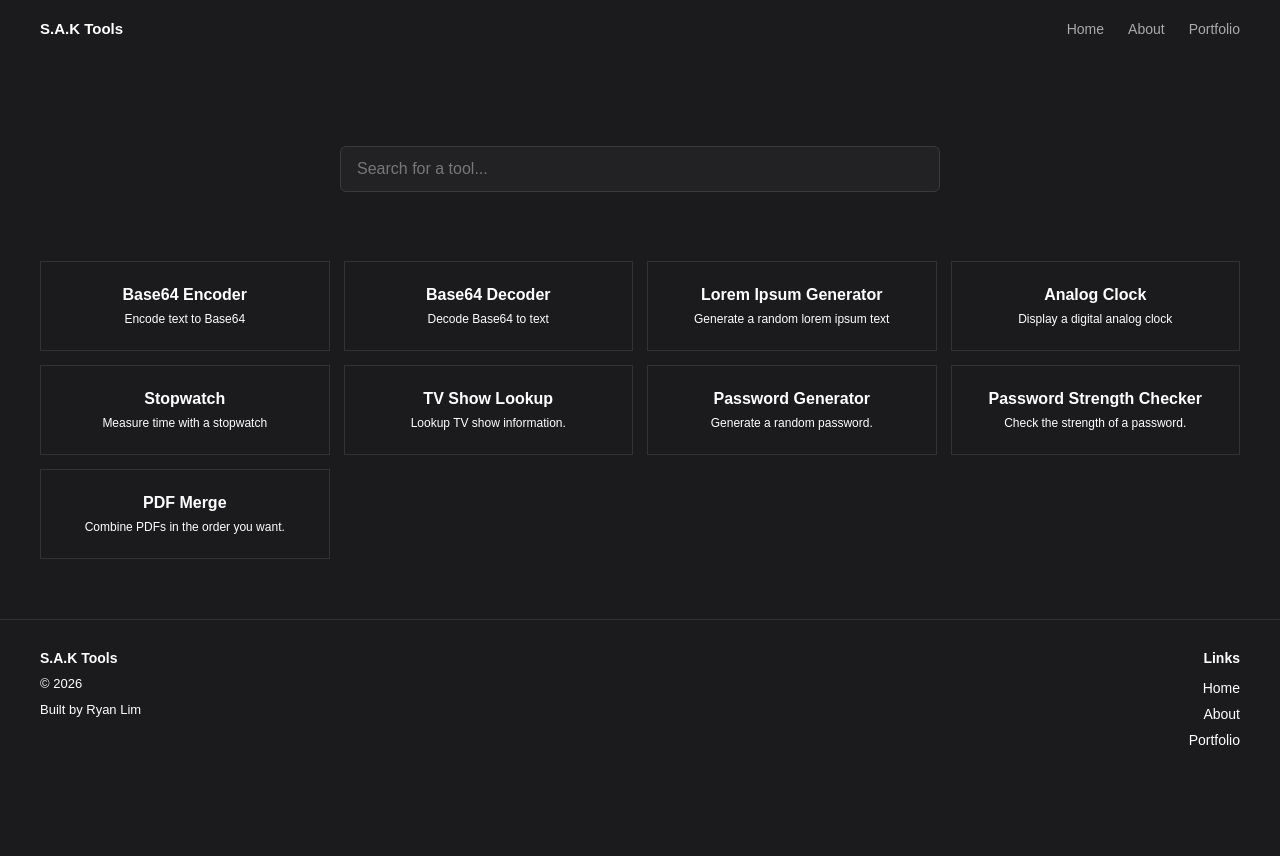
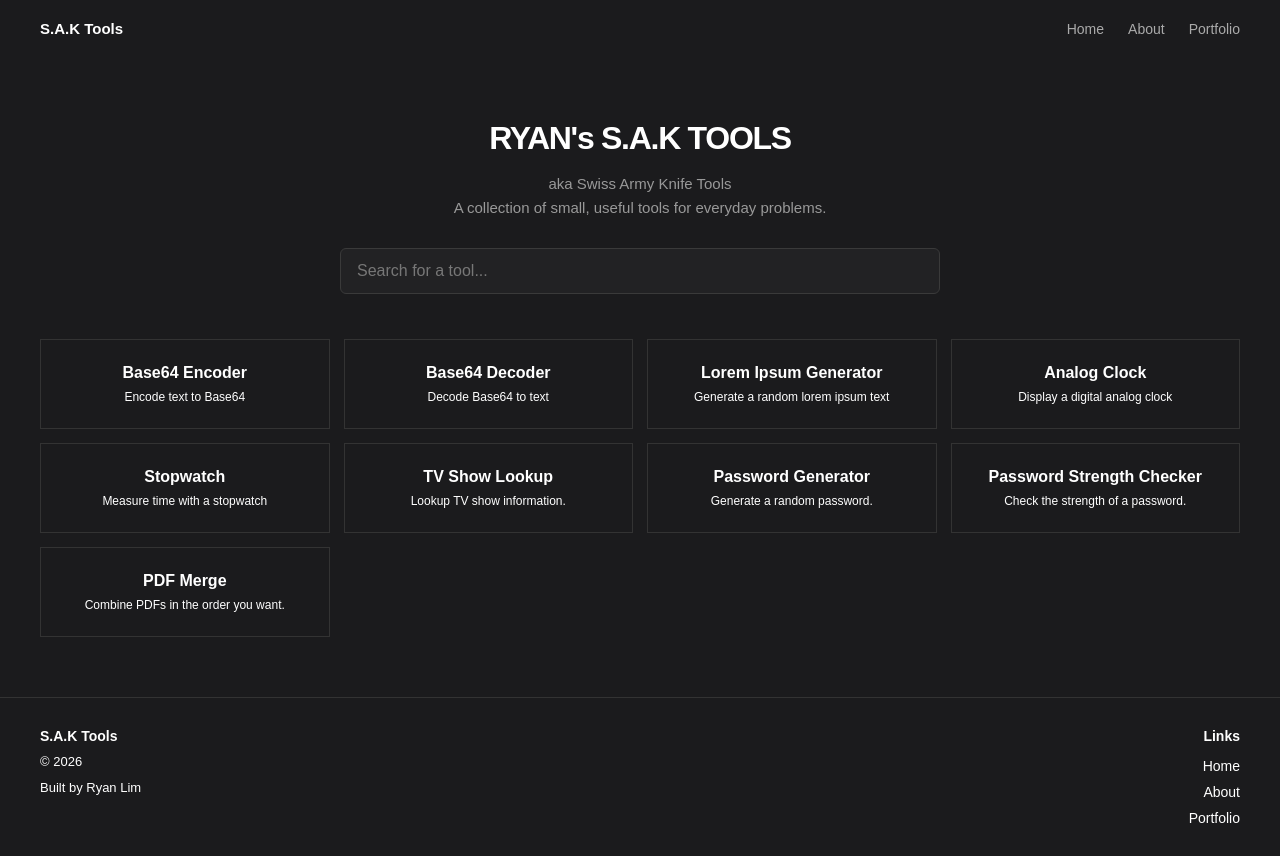
Before and after one commit to Ryan156/portfolio-tools, a React (Vite) app: page / in a window 1280 px wide. Before the commit the page ends 800 px from the top, so only its background shows below. Built offline with nearby package versions, Linux system fonts and the light colour scheme; no server answers.

Commit message:
fix: home layout daisyUI conflict

```diff
--- a/src/App.css
+++ b/src/App.css
@@ -74,26 +74,26 @@
   color: #fff;
 }
 
-.hero {
+.home-hero {
   text-align: center;
   padding: 65px 20px 45px;
 }
 
-.hero h1 {
+.home-hero h1 {
   margin: 0;
   font-size: clamp(32px, 5vw, 52px);
   line-height: 1;
   letter-spacing: -0.04em;
 }
 
-.hero h2 {
+.home-hero h2 {
   margin: 0;
   font-size: clamp(22px, 5vw, 32px);
   line-height: 1;
   letter-spacing: -0.04em;
 }
 
-.hero p {
+.home-hero p {
   max-width: 520px;
   margin: 18px auto 28px;
   color: #999;
@@ -101,7 +101,7 @@
   line-height: 1.6;
 }
 
-.hero input {
+.home-hero input {
   width: min(600px, 100%);
   padding: 13px 16px;
   border: 1px solid #3a3a3a;
@@ -112,11 +112,11 @@
   font: inherit;
 }
 
-.hero input::placeholder {
+.home-hero input::placeholder {
   color: #777;
 }
 
-.hero input:focus {
+.home-hero input:focus {
   border-color: #666;
 }
 
--- a/src/App.tsx
+++ b/src/App.tsx
@@ -25,7 +25,7 @@ function Home() {
     return (
 
       <main>
-        <section className="hero">
+        <section className="home-hero">
           <h2>RYAN's S.A.K TOOLS</h2>
 
           <p>
```
